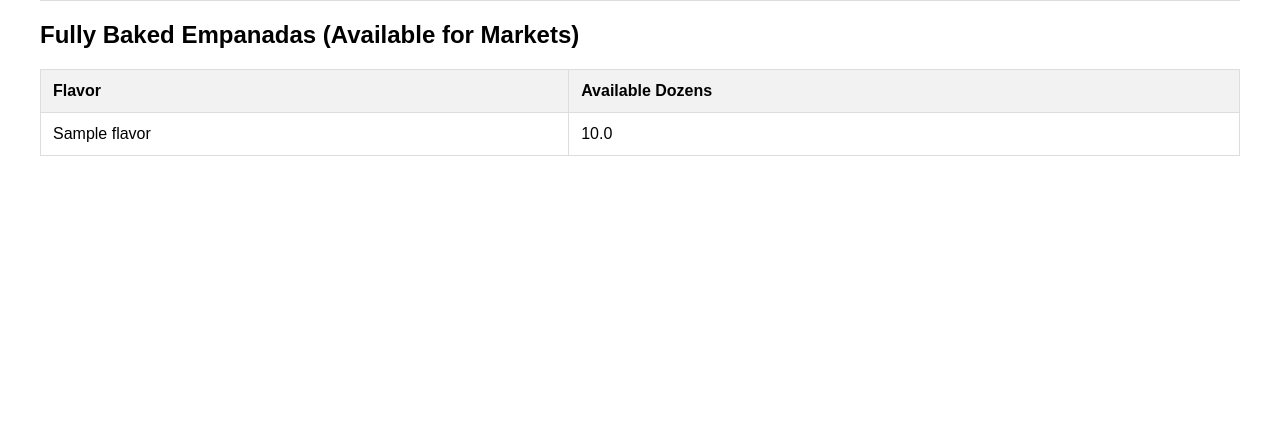
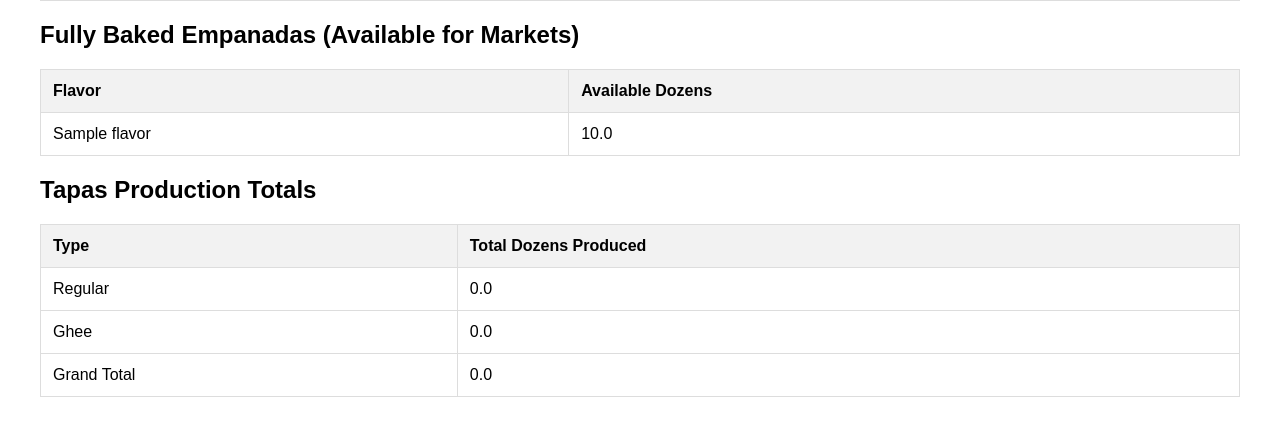
Before and after one commit to sebasanjose/productionLaLinda, a Flask app: template templates/inventory.html in a window 1280 px wide. Shown: the part 272-708 px from the top of the page. Run offline with Flask 3, Linux system fonts and the light colour scheme; the template is opened without the code that fills it: most values are stand-ins (such as "Sample title", 1, 10 or a date in 2020).

Commit message:
added tapas processing

```diff
--- a/app.py
+++ b/app.py
@@ -59,10 +59,20 @@ def inventory():
     conn = get_db_connection()
     wrapped_inventory = get_wrapped_inventory(conn)
     baked_inventory = get_fully_baked_inventory(conn)
+
+    # Fetch tapas production totals
+    tapas_totals = conn.execute('''
+        SELECT COALESCE(SUM(regular_dozens), 0) AS total_regular,
+               COALESCE(SUM(ghee_dozens), 0) AS total_ghee,
+               COALESCE(SUM(regular_dozens + ghee_dozens), 0) AS grand_total
+        FROM tapas_production
+    ''').fetchone()
+
     conn.close()
     return render_template('inventory.html',
                          wrapped_inventory=wrapped_inventory,
-                         baked_inventory=baked_inventory)
+                         baked_inventory=baked_inventory,
+                         tapas_totals=tapas_totals)
 
 @app.route('/production', methods=['GET', 'POST'])
 def production():
@@ -299,5 +309,42 @@ def add_market():
 
     return render_template('add_market.html')
 
+@app.route('/tapas_production')
+def tapas_production():
+    conn = get_db_connection()
+
+    # Get all tapas production records
+    production_records = conn.execute('''
+        SELECT date, regular_dozens, ghee_dozens
+        FROM tapas_production
+        ORDER BY date DESC
+    ''').fetchall()
+
+    # Calculate totals
+    totals = conn.execute('''
+        SELECT SUM(regular_dozens) AS total_regular,
+               SUM(ghee_dozens) AS total_ghee,
+               SUM(regular_dozens + ghee_dozens) AS grand_total
+        FROM tapas_production
+    ''').fetchone()
+
+    # Get weekly totals
+    weekly_totals = conn.execute('''
+        SELECT strftime('%Y-%W', date) AS week,
+               SUM(regular_dozens) AS regular,
+               SUM(ghee_dozens) AS ghee,
+               SUM(regular_dozens + ghee_dozens) AS total
+        FROM tapas_production
+        GROUP BY week
+        ORDER BY week DESC
+    ''').fetchall()
+
+    conn.close()
+
+    return render_template('tapas_production.html',
+                           records=production_records,
+                           totals=totals,
+                           weekly_totals=weekly_totals)
+
 if __name__ == '__main__':
     app.run(debug=True)
--- a/templates/inventory.html
+++ b/templates/inventory.html
@@ -1,18 +1,21 @@
-{% extends "base.html" %}
-
-{% block title %}Inventory - Empanada Production Tracker{% endblock %}
-
-{% block content %}
+{% extends "base.html" %} {% block title %}Inventory - Empanada Production
+Tracker{% endblock %} {% block content %}
 <h1>Current Inventory</h1>
 
 <h2>Wrapped but Unbaked Empanadas</h2>
 <table class="inventory-table">
   <thead>
-        <tr><th>Flavor</th><th>Dozens Available to Bake</th></tr>
+    <tr>
+      <th>Flavor</th>
+      <th>Dozens Available to Bake</th>
+    </tr>
   </thead>
   <tbody>
     {% for flavor, quantity in wrapped_inventory.items() %}
-        <tr><td>{{ flavor }}</td><td>{{ "%.1f"|format(quantity) }}</td></tr>
+    <tr>
+      <td>{{ flavor }}</td>
+      <td>{{ "%.1f"|format(quantity) }}</td>
+    </tr>
     {% endfor %}
   </tbody>
 </table>
@@ -20,11 +23,43 @@
 <h2>Fully Baked Empanadas (Available for Markets)</h2>
 <table class="inventory-table">
   <thead>
-        <tr><th>Flavor</th><th>Available Dozens</th></tr>
+    <tr>
+      <th>Flavor</th>
+      <th>Available Dozens</th>
+    </tr>
   </thead>
   <tbody>
     {% for flavor, quantity in baked_inventory.items() %}
-        <tr><td>{{ flavor }}</td><td>{{ "%.1f"|format(quantity) }}</td></tr>
+    <tr>
+      <td>{{ flavor }}</td>
+      <td>{{ "%.1f"|format(quantity) }}</td>
+    </tr>
     {% endfor %}
+  </tbody>
 </table>
+
+<h2>Tapas Production Totals</h2>
+<table class="inventory-table">
+  <thead>
+    <tr>
+      <th>Type</th>
+      <th>Total Dozens Produced</th>
+    </tr>
+  </thead>
+  <tbody>
+    <tr>
+      <td>Regular</td>
+      <td>{{ "%.1f"|format(tapas_totals.total_regular) }}</td>
+    </tr>
+    <tr>
+      <td>Ghee</td>
+      <td>{{ "%.1f"|format(tapas_totals.total_ghee) }}</td>
+    </tr>
+    <tr>
+      <td>Grand Total</td>
+      <td>{{ "%.1f"|format(tapas_totals.grand_total) }}</td>
+    </tr>
+  </tbody>
+</table>
+
 {% endblock %}
--- /dev/null
+++ b/todo.txt
@@ -0,0 +1,4 @@
+- should be able to input only one type of tapa
+- inventory should show also available tapas
+- el sistema deberia permitir tomar notas
+- el sistema deberia evaluar las notas y sugerir alertas o cambios en el inventario o ingredientes para cumpliz con los objetivos de produccion
```
Lines whose indentation alone changed are shown as unchanged.
